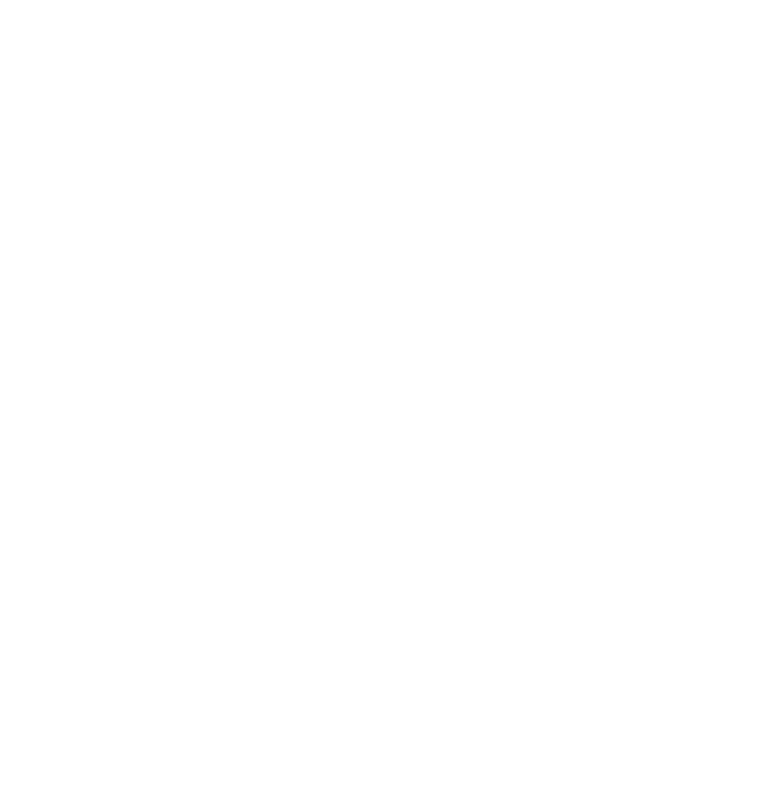
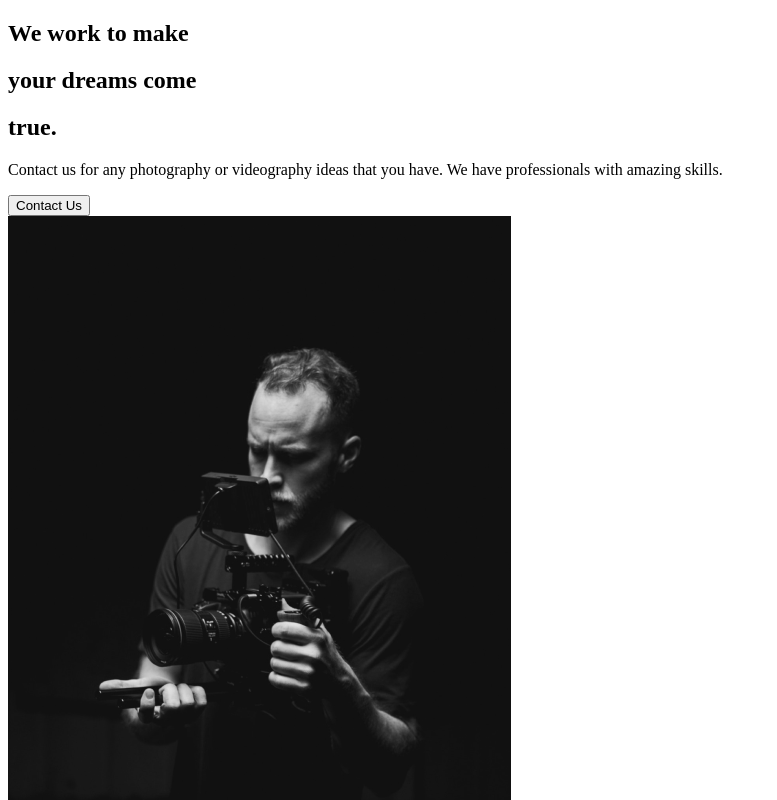
Before and after one commit to jdungao15/capture, a React (Vite) app: page / in a window 1280 px wide. Shown: the top 800 px of the page, without its empty margins (0-777 px from the left). Built offline with nearby package versions, Linux system fonts and the light colour scheme.

Commit message:
add AboutUs.jsx and AboutSection.jsx components.

```diff
--- a/src/App.jsx
+++ b/src/App.jsx
@@ -1,13 +1,14 @@
 import { useState } from 'react'
+import AboutUs from "./pages/AboutUs.jsx";
 
 
 function App() {
   const [count, setCount] = useState(0)
 
   return (
-    <>
-
-    </>
+     <div className="App">
+       <AboutUs/>
+     </div>
   )
 }
 
--- /dev/null
+++ b/src/components/AboutSection.jsx
@@ -0,0 +1,32 @@
+import React from 'react';
+import home1 from '../img/home1.png';
+
+const AboutSection = () => {
+   return (
+      <div>
+         <div className="description">
+            <div className="title">
+               <div className="hide">
+                  <h2>We work to make</h2>
+               </div>
+               <div className="hide">
+                  <h2>
+                     your <span>dreams</span> come
+                  </h2>
+               </div>
+               <div className="hide">
+                  <h2>true.</h2>
+               </div>
+            </div>
+            <p>Contact us for any photography or videography ideas that you
+               have. We have professionals with amazing skills.</p>
+            <button>Contact Us</button>
+         </div>
+         <div className="image">
+            <img src={home1} alt="guy with a camera"/>
+         </div>
+      </div>
+   );
+};
+
+export default AboutSection;
--- /dev/null
+++ b/src/pages/AboutUs.jsx
@@ -0,0 +1,10 @@
+import React from 'react';
+import AboutSection from "../components/AboutSection.jsx";
+//Page Components
+const AboutUs = () => {
+   return (
+     <AboutSection/>
+   );
+};
+
+export default AboutUs;
```
Also changed, not shown: 1 other file (tests, documents, lock files or other folders).
